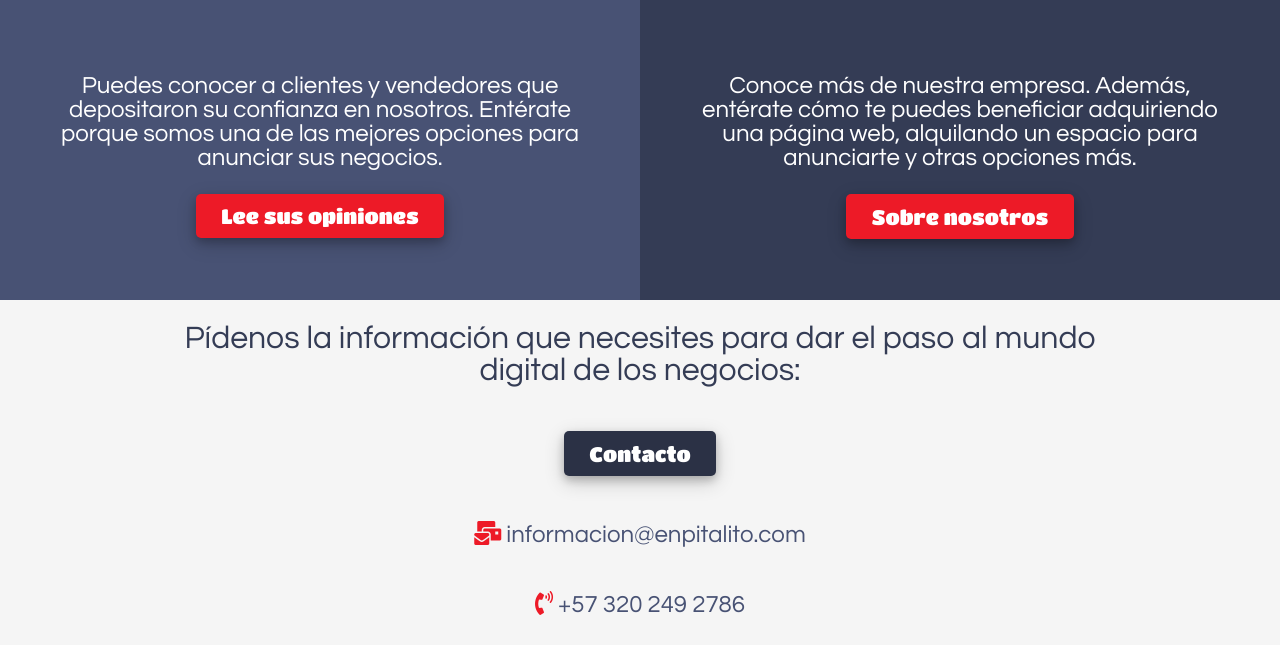
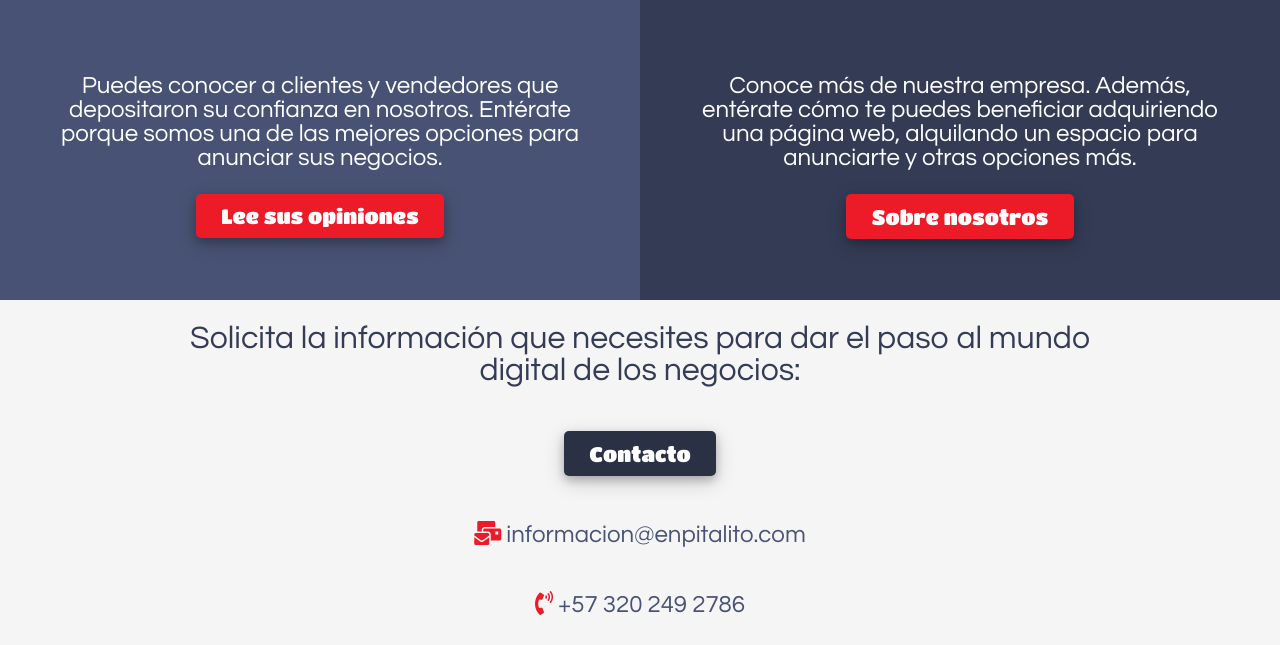
Before and after one commit to Klerpson/enpitalito, a plain HTML site: page index.html in a window 1280 px wide. Shown: the part 3280-3925 px from the top of the page. Drawn offline with Linux system fonts and the light colour scheme.

Commit message:
Update index.html

```diff
--- a/index.html
+++ b/index.html
@@ -228,7 +228,7 @@
 	</section>
 
 	<footer>
-		<h3>Pídenos la información que necesites para dar el paso al mundo digital de los negocios:</h3>
+		<h3>Solicita la información que necesites para dar el paso al mundo digital de los negocios:</h3>
 		<button class="button wow bounceIn"><span>Contacto</span></button>
 		<a class="correo" href="mailto:informacion@enpitalito.com?Subject=Por%20favor%20necesito%20más%20información%20" target="_top"><i class="fa fa-mail-bulk"></i> informacion@enpitalito.com</a>
 		<p class="telefono"><i class="fa fa-phone-volume"></i> +57 320 249 2786</p>
```
